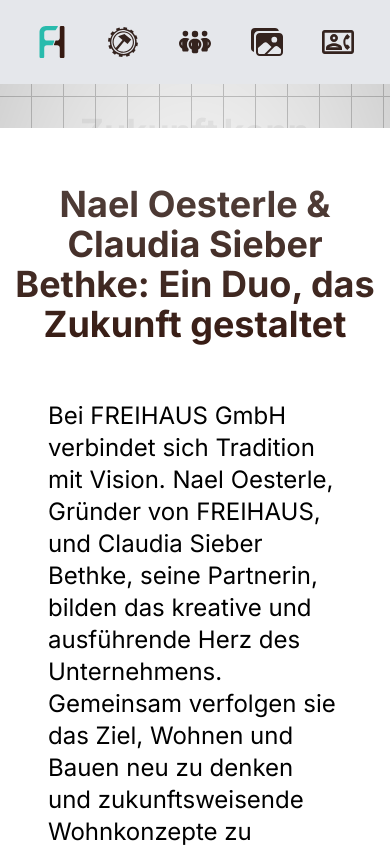
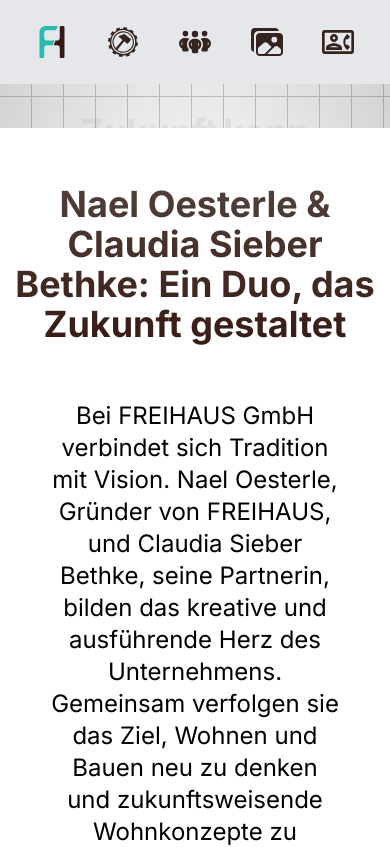
Before and after one commit to freihaus/freihaus, a Next.js app: page /ueberuns in a window 390 px wide. Shown: the top 847 px of the page. Built offline with nearby package versions, Linux system fonts and the light colour scheme.

Commit message:
style mobile opt

```diff
--- a/src/app/(otherPages)/ueberuns/page.tsx
+++ b/src/app/(otherPages)/ueberuns/page.tsx
@@ -41,7 +41,7 @@
                 <div className="flex flex-col justify-between mt-12">
                   <div>
                     <SmallHeadText text="Nael Oesterle & Claudia Sieber Bethke: Ein Duo, das Zukunft gestaltet" />
-                    <p className="text-2xl p-12 md:w-[400px] lg:w-[550px] xl:w-[650px]">
+                    <p className="text-2xl p-12 md:w-[400px] lg:w-[550px] xl:w-[650px] text-center md:text-start">
                       Bei FREIHAUS GmbH verbindet sich Tradition mit Vision.
                       Nael Oesterle, Gründer von FREIHAUS, und Claudia Sieber
                       Bethke, seine Partnerin, bilden das kreative und
@@ -129,7 +129,7 @@
                 <div className="flex flex-col justify-evenly mt-12">
                   <div>
                     <SmallHeadText text="Gemeinsam für die Zukunft des Wohnens" />
-                    <p className="text-2xl p-12 md:w-[400px] lg:w-[550px] xl:w-[650px]">
+                    <p className="text-2xl p-12 md:w-[400px] lg:w-[550px] xl:w-[650px] text-center md:text-start">
                       Der Ansatz bei FREIHAUS ist es, Lebensräume zu schaffen,
                       die inspirieren und Generationen verbinden. Durch die enge
                       Zusammenarbeit von Nael und Claudia entstehen
```
